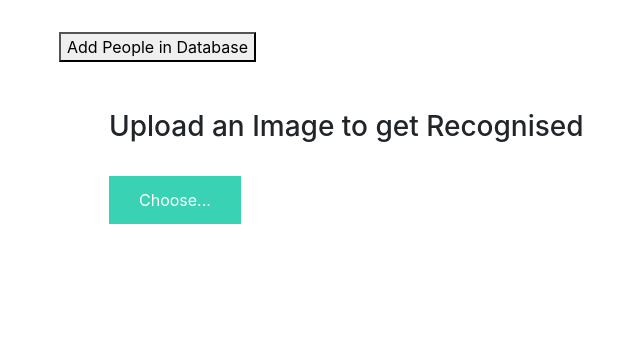
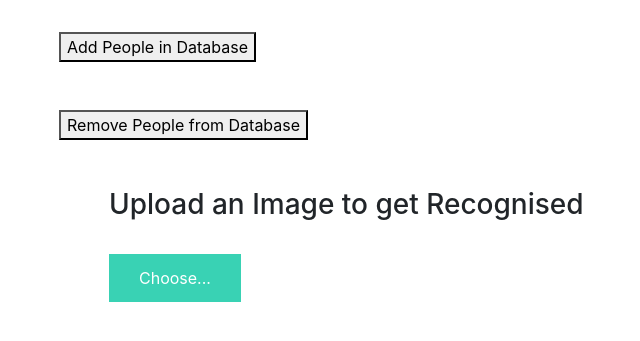
Before and after one commit to ShamSinha/Image-Recognition-Website, a Flask app: template templates/index.html in a window 1280 px wide. Shown: the part 56-397 px from the top of the page, without its empty margins (76-716 px from the left). Run offline with Flask 2, Linux system fonts and the light colour scheme; the template is opened without the code that fills it, so the values that code supplies are empty; parts of the project's set-up code (start-up, migrations or seed data) failed here and were passed over; some libraries are stand-ins or nearby versions.

Commit message:
Update index.html

```diff
--- a/templates/index.html
+++ b/templates/index.html
@@ -9,6 +9,10 @@
 </style>
 <script src="/js/main.js"></script>
 <a href = "/add"><button type="button">Add People in Database</button></a>
+<br>
+<br>
+<br>
+<a href = "/remove"><button type="button">Remove People from Database</button></a>
 <br>
 <br>
 <br>
```
